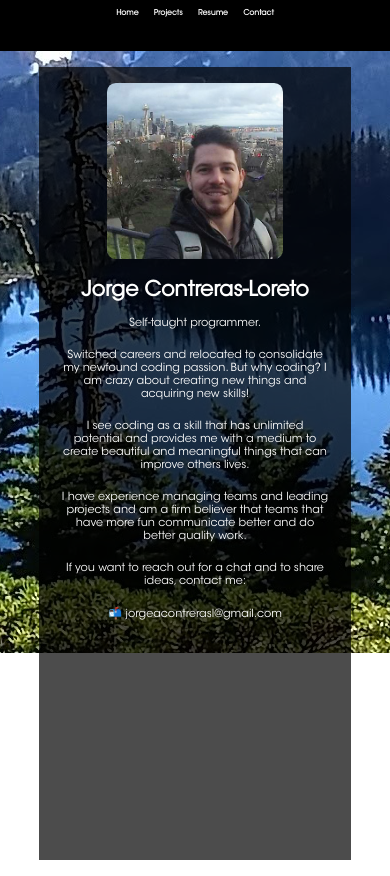
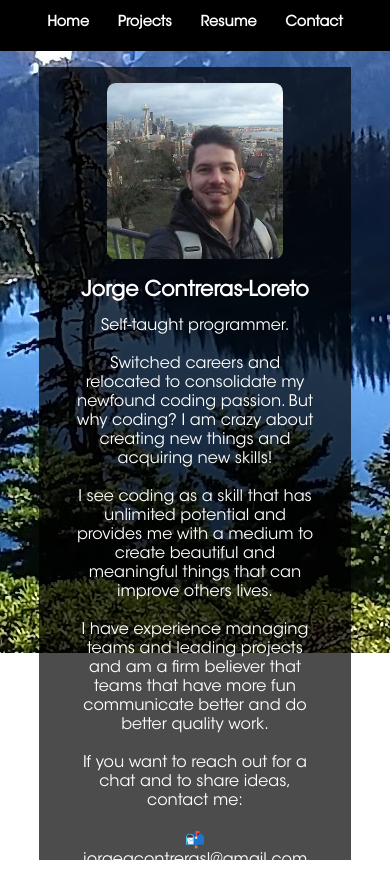
Before and after one commit to jcont12/Portfolio, a React (Create React App) app: page / in a window 390 px wide. Built offline with nearby package versions, Linux system fonts and the light colour scheme.

Commit message:
Modify mobile css to test font size

```diff
--- a/src/App.css
+++ b/src/App.css
@@ -228,7 +228,7 @@ a{
   /*mobile*/h2{
     color:white;
     margin: 1em 1em;
-    font-size: 0.8em;
+    font-size: 1.5em;
     display: inline-block;
     vertical-align: middle;
   }
@@ -270,7 +270,7 @@ a{
   /*mobile*/.index-p{
     margin: 0 2em ;
     text-align: center;
-    font-size: 0.7em;
+    font-size: 1em;
   }
 
   /*Projects styling*/
@@ -311,7 +311,7 @@ a{
     width: 89%;
     margin: auto;
     text-align: justify;
-    font-size: 0.7em;
+    font-size: 1em;
   }
 
   /*Resume Styling*/
@@ -342,7 +342,7 @@ a{
   /*mobile*/.resume-p{
     width: 95%;
     margin: auto;
-    font-size: 0.75em;
+    font-size: 1em;
   }
 
   /*Contact styling*/
@@ -364,6 +364,6 @@ a{
   /*mobile*/#contact-p{
     width: 95%;
     margin: auto;
-    font-size: 0.75em;
+    font-size: 1em;
   }
 }
```
